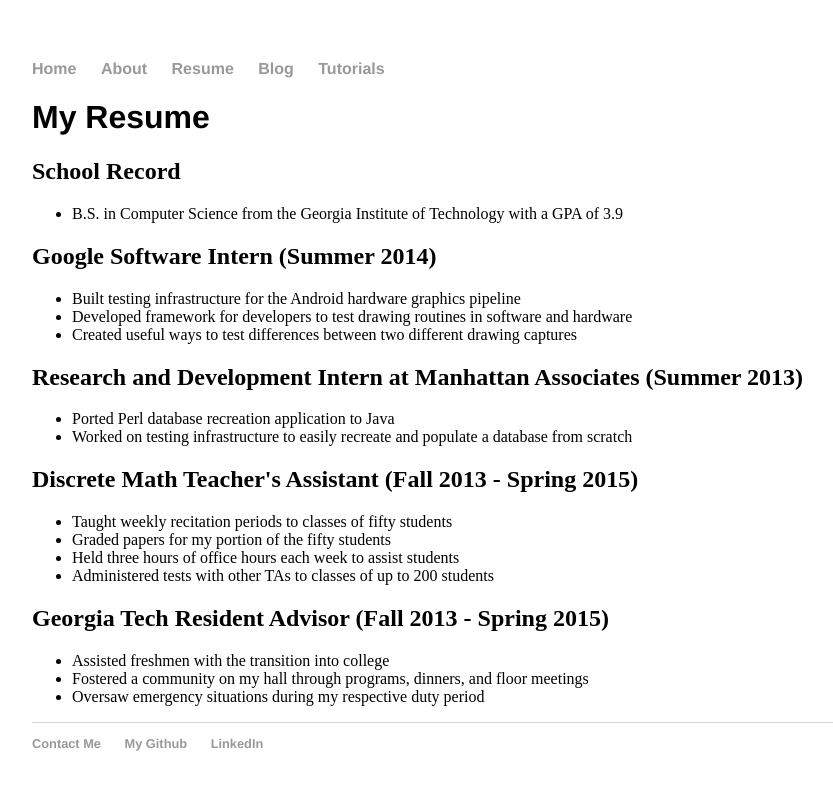
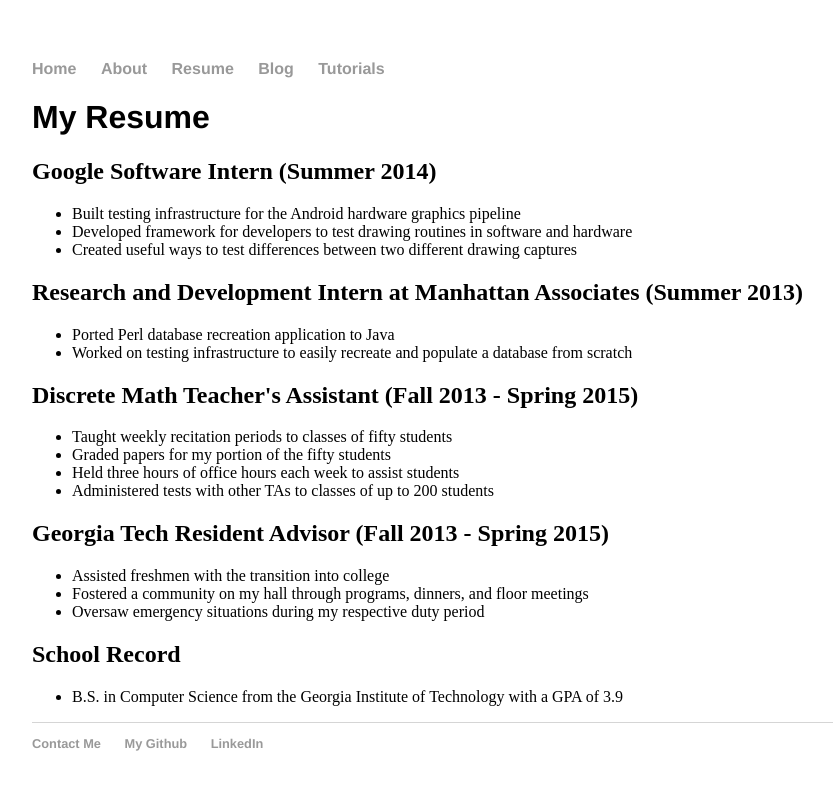
Before and after one commit to B50calabrese/B50calabrese.github.io, a Jekyll site: the page built from resume/index.html, in a window 1280 px wide. Shown: the top 790 px of the page, without its empty margins (160-993 px from the left). Built offline with Jekyll 4.4.1, drawn with Linux system fonts in a browser that asks for light colours.

```diff
--- a/about/index.html
+++ b/about/index.html
@@ -5,6 +5,7 @@ title: About Antonio
 <div class="blurb">
 	<h1>Here is a little about me!</h1>
 	<p>
+		<img src="/images/face_pic.jpg" alt="Picture of Me!" />
 		My name is Antonio Calabrese and I am a twenty year old Computer Science
 		major are the Georgia Institute of Technology. My interest in Computer
 		Science mainly deals with systems and devices, though I dabble in
--- a/resume/index.html
+++ b/resume/index.html
@@ -4,12 +4,6 @@ title: Antonio's Resume
 ---
 <div class="blurb">
 	<h1>My Resume</h1>
-
-	<h2>School Record</h2>
-	<ul>
-		<li> B.S. in Computer Science from the Georgia Institute of Technology
-			with a GPA of 3.9 </li>
-	</ul>
 
 	<h2>Google Software Intern (Summer 2014)</h2>
 	<ul>
@@ -43,4 +37,10 @@ title: Antonio's Resume
 			meetings</li>
 		<li>Oversaw emergency situations during my respective duty period</li>
 	</ul>
+
+	<h2>School Record</h2>
+	<ul>
+		<li> B.S. in Computer Science from the Georgia Institute of Technology
+			with a GPA of 3.9 </li>
+	</ul>
 </div><!-- /.blurb -->
```
Also changed, not shown: images/face_pic.jpg (added).
